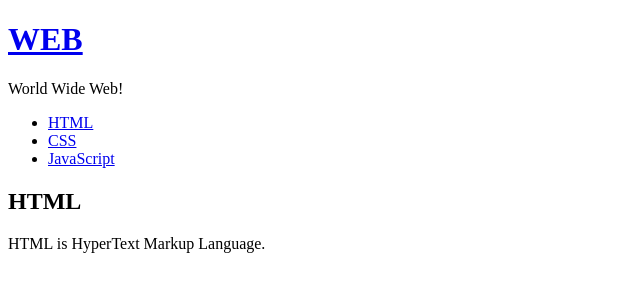
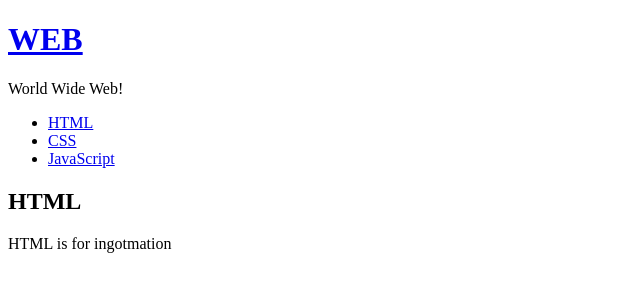
Before and after one commit to nwnp1/React_P, a React (Create React App) app in the folder react-app/: page / in a window 1280 px wide. Shown: the top 300 px of the page, without its empty margins (0-640 px from the left). Built offline with nearby package versions, Linux system fonts and the light colour scheme.

Commit message:
React_state_mode_rendering
state의 mode 값에 따라 컴포넌트의 렌더링 결과가 달라지게 조건문 추가

```diff
--- a/react-app/package.json
+++ b/react-app/package.json
@@ -34,5 +34,8 @@
       "last 1 firefox version",
       "last 1 safari version"
     ]
+  },
+  "devDependencies": {
+    "eslint-plugin-react": "^7.28.0"
   }
 }
--- a/react-app/src/App.js
+++ b/react-app/src/App.js
@@ -9,7 +9,7 @@ class App extends Component {
   constructor(props) {
     super(props);
     this.state = {
-      mode:'welcome',
+      mode:'read',
       subject:{title:'WEB', sub:"World Wide Web!"},
       welcome:{title:'Welcome', desc:'Hello, React!'},
       contents:[
@@ -20,11 +20,20 @@ class App extends Component {
     }
   }
   render() {
+    console.log('App render');
+    var _title, _desc = null;
+    if(this.state.mode === 'welcome') {
+      _title = this.state.welcome.title;
+      _desc = this.state.welcome.desc;
+    } else if(this.state.mode === 'read') {
+      _title = this.state.contents[0].title;
+      _desc = this.state.contents[0].desc;
+    }
     return (
       <div className="App">
         <Subject title={this.state.subject.title} sub={this.state.subject.sub}></Subject>
         <TOC data={this.state.contents}></TOC>
-        <Content title="HTML" desc="HTML is HyperText Markup Language."></Content>
+        <Content title={_title} desc={_desc}></Content>
       </div>
     );
   }
```
Also changed, not shown: react-app/src/.eslintrc.json (added), 1 other file (tests, documents, lock files or other folders).
